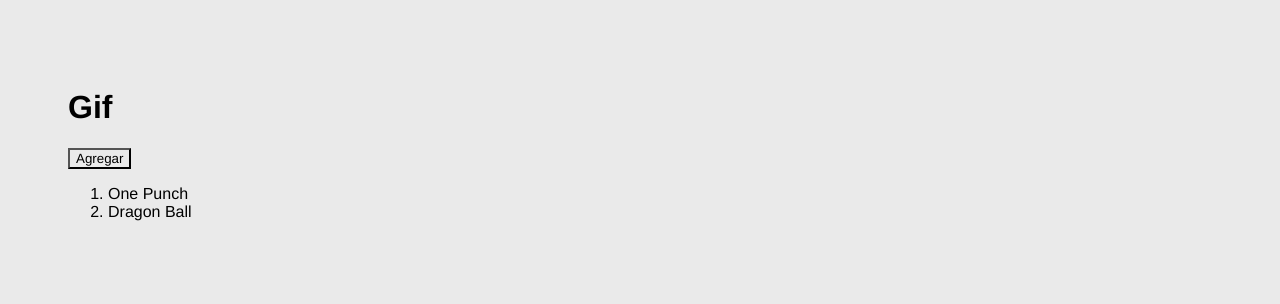
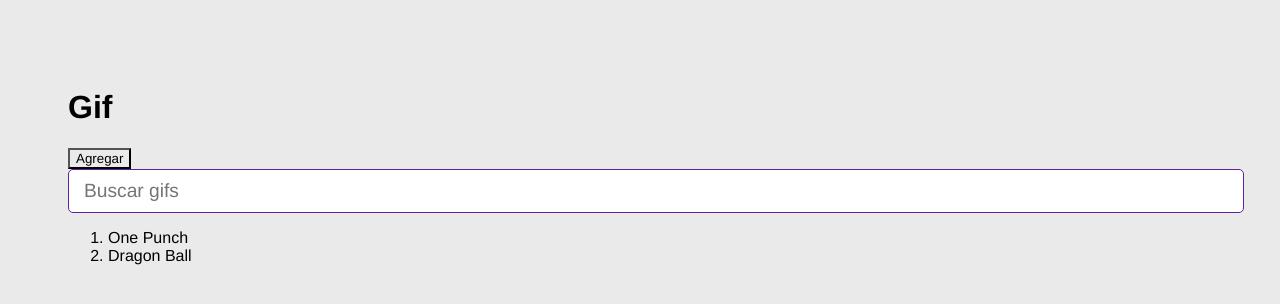
Before and after one commit to stevenmontes/04-gif-expert-app, a React (Vite) app: page / in a window 1280 px wide. Shown: the top 304 px of the page. Built offline with nearby package versions, Linux system fonts and the light colour scheme.

Commit message:
77. Componente AddCategory

```diff
--- a/src/GifExpertApp.jsx
+++ b/src/GifExpertApp.jsx
@@ -1,17 +1,19 @@
 import { useState } from 'react';
+import { AddCategory } from './components/AddCategory'
 
 export const GifExpertApp = () => {
 
     const [categories, setCategories] = useState(['One Punch', 'Dragon Ball']);
 
     const onAddCategory = () => {
-        setCategories([...categories, 'Mario']);
+        setCategories(['Mario', ...categories]);
     }
 
     return (
         <>
             <h1>Gif</h1>
             <button onClick={onAddCategory}>Agregar</button>
+            <AddCategory></AddCategory>
             <ol>
                 {categories.map(category => {
                     return <li key={category}>{category}</li>
--- /dev/null
+++ b/src/components/AddCategory.jsx
@@ -0,0 +1,20 @@
+import { useState } from "react"
+
+export const AddCategory = () => {
+    const [inputValue, setInputValue] = useState('');
+
+    const onInputChange = (event) => {
+        setInputValue(event.target.value);
+    }
+
+    const onSubmit = (e) => {
+        e.preventDefault();
+    }
+
+    return (
+        <form onSubmit={(event) => onSubmit(event)}>
+            <input type="text" placeholder="Buscar gifs" value={inputValue}
+                onChange={onInputChange} />
+        </form>
+    )
+}
```
